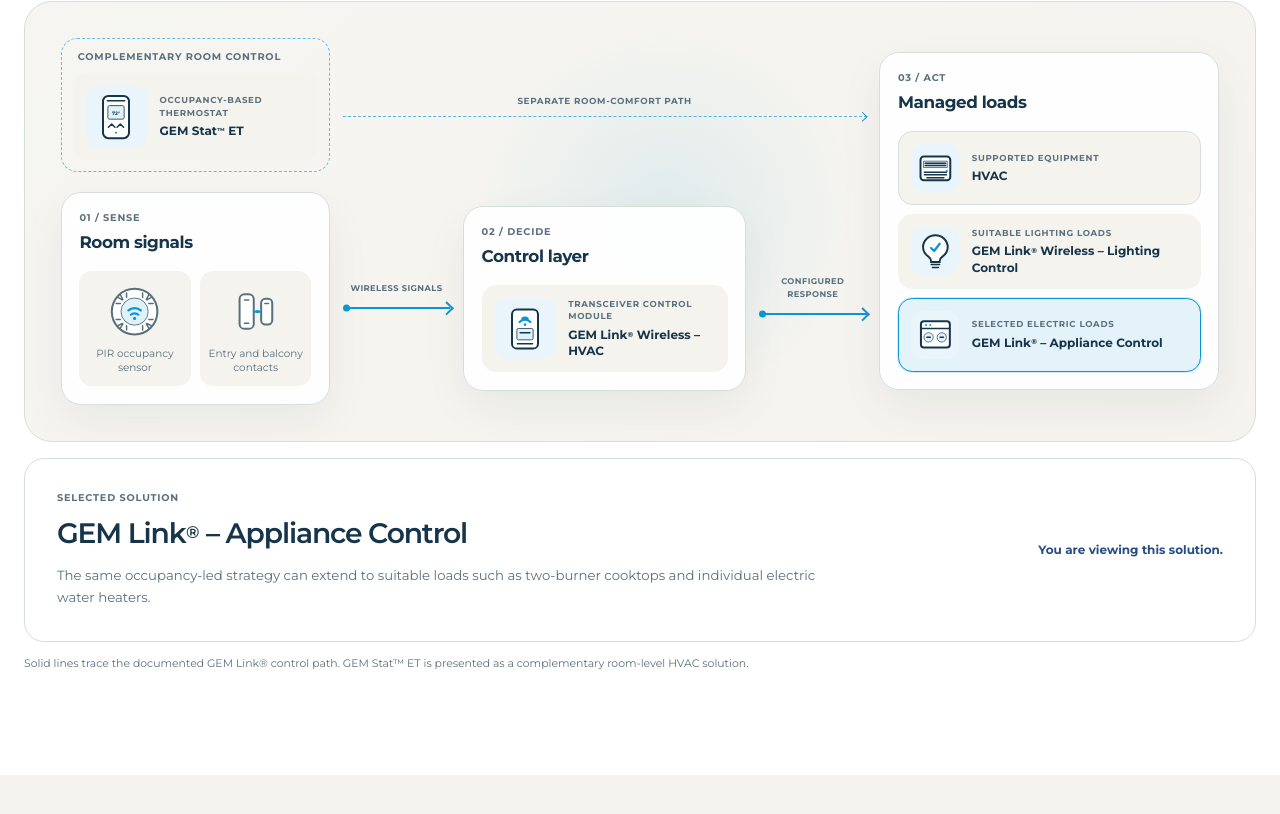
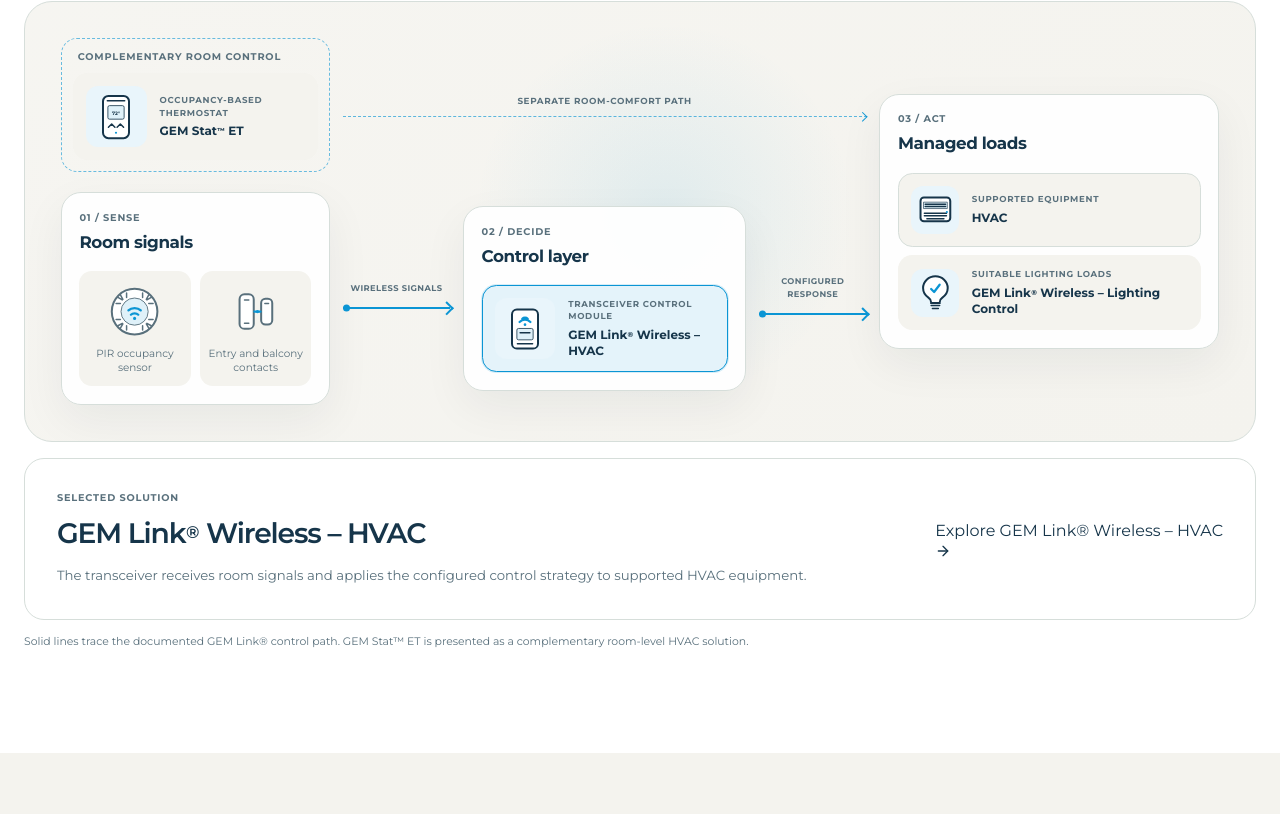
Before and after one commit to MannLester/Lodge-Tech-Website, a Next.js app in the folder apps/web/: page /solutions/appliance-controls in a window 1280 px wide. Shown: the part 1946-2760 px from the top of the page. Built offline with nearby package versions, Linux system fonts and the light colour scheme.

Commit message:
frontend: remove Appliance Control from solution navigation

```diff
--- a/apps/web/src/app/marketing.css
+++ b/apps/web/src/app/marketing.css
@@ -2054,7 +2054,7 @@
     transform: translateX(-50%) rotate(135deg);
   }
   .marketing-site .ecosystem-load-list {
-    grid-template-columns: repeat(3, minmax(0, 1fr));
+    grid-template-columns: repeat(2, minmax(0, 1fr));
   }
 }
 
--- a/apps/web/src/features/solutions/model/product-content.ts
+++ b/apps/web/src/features/solutions/model/product-content.ts
@@ -18,7 +18,6 @@ export type ProductSlug = (typeof productSlugs)[number];
 export const solutionSlugs = [
   "gem-link-wireless",
   "lighting-controls",
-  "appliance-controls",
 ] as const;
 
 type Feature = {
--- a/apps/web/src/features/solutions/ui/ecosystem-map.tsx
+++ b/apps/web/src/features/solutions/ui/ecosystem-map.tsx
@@ -8,7 +8,6 @@ import {
   type ProductSlug,
 } from "@/features/solutions/model/product-content";
 import {
-  ApplianceIcon,
   DoorContactIcon,
   HvacIcon,
   LightingIcon,
@@ -32,15 +31,15 @@ type SolutionNodeProps = {
   slug: ProductSlug;
 };
 
-const connectionDescriptions: Record<ProductSlug, string> = {
+type AvailableProductSlug = Exclude<ProductSlug, "appliance-controls">;
+
+const connectionDescriptions: Record<AvailableProductSlug, string> = {
   "gem-stat-et":
     "A complementary room-level thermostat solution for occupancy-aware HVAC control. It is shown beside the GEM Link control path without implying a direct wired connection.",
   "gem-link-wireless":
     "The transceiver receives room signals and applies the configured control strategy to supported HVAC equipment.",
   "lighting-controls":
     "A GEM Link control path can use shared occupancy and door signals to manage suitable lighting loads.",
-  "appliance-controls":
-    "The same occupancy-led strategy can extend to suitable loads such as two-burner cooktops and individual electric water heaters.",
 };
 
 function SolutionNode({
@@ -71,7 +70,9 @@ function SolutionNode({
 }
 
 export function EcosystemMap({ currentSlug }: EcosystemMapProps) {
-  const [selectedSlug, setSelectedSlug] = useState<ProductSlug>(currentSlug);
+  const [selectedSlug, setSelectedSlug] = useState<AvailableProductSlug>(
+    currentSlug === "appliance-controls" ? "gem-link-wireless" : currentSlug,
+  );
   const selected =
     products.find((product) => product.slug === selectedSlug) ?? products[0];
 
@@ -179,15 +180,6 @@ export function EcosystemMap({ currentSlug }: EcosystemMapProps) {
             >
               GEM Link® Wireless – Lighting Control
             </SolutionNode>
-            <SolutionNode
-              icon={<ApplianceIcon />}
-              isSelected={selectedSlug === "appliance-controls"}
-              onSelect={() => setSelectedSlug("appliance-controls")}
-              overline="Selected electric loads"
-              slug="appliance-controls"
-            >
-              GEM Link® – Appliance Control
-            </SolutionNode>
           </div>
         </section>
       </div>
@@ -198,7 +190,7 @@ export function EcosystemMap({ currentSlug }: EcosystemMapProps) {
           <h3>
             <BrandText>{selected.label}</BrandText>
           </h3>
-          <p>{connectionDescriptions[selected.slug]}</p>
+          <p>{connectionDescriptions[selectedSlug]}</p>
         </div>
         {selected.slug === currentSlug ? (
           <p className="ecosystem-current">You are viewing this solution.</p>
```
Also changed, not shown: 2 other files (tests, documents, lock files or other folders).
